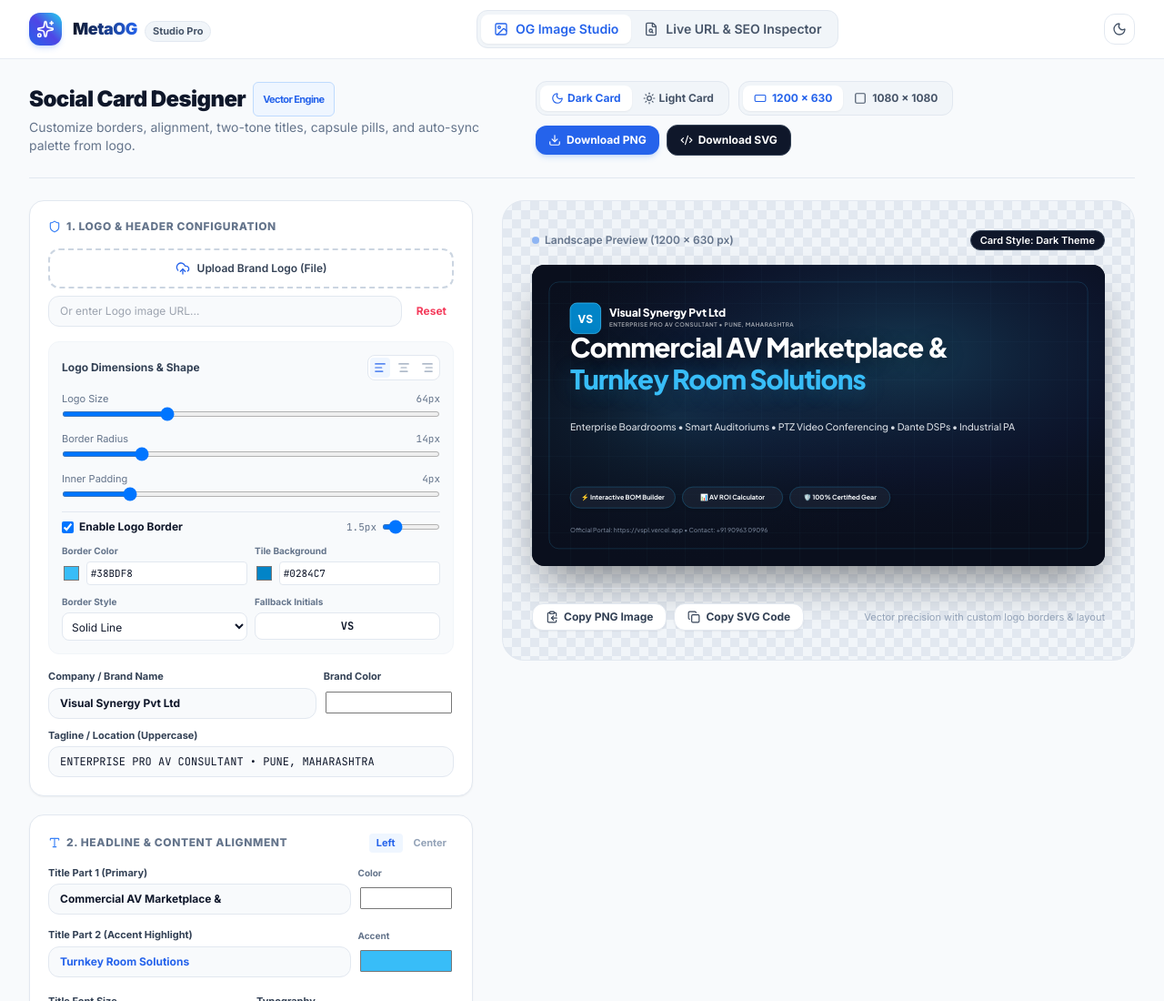
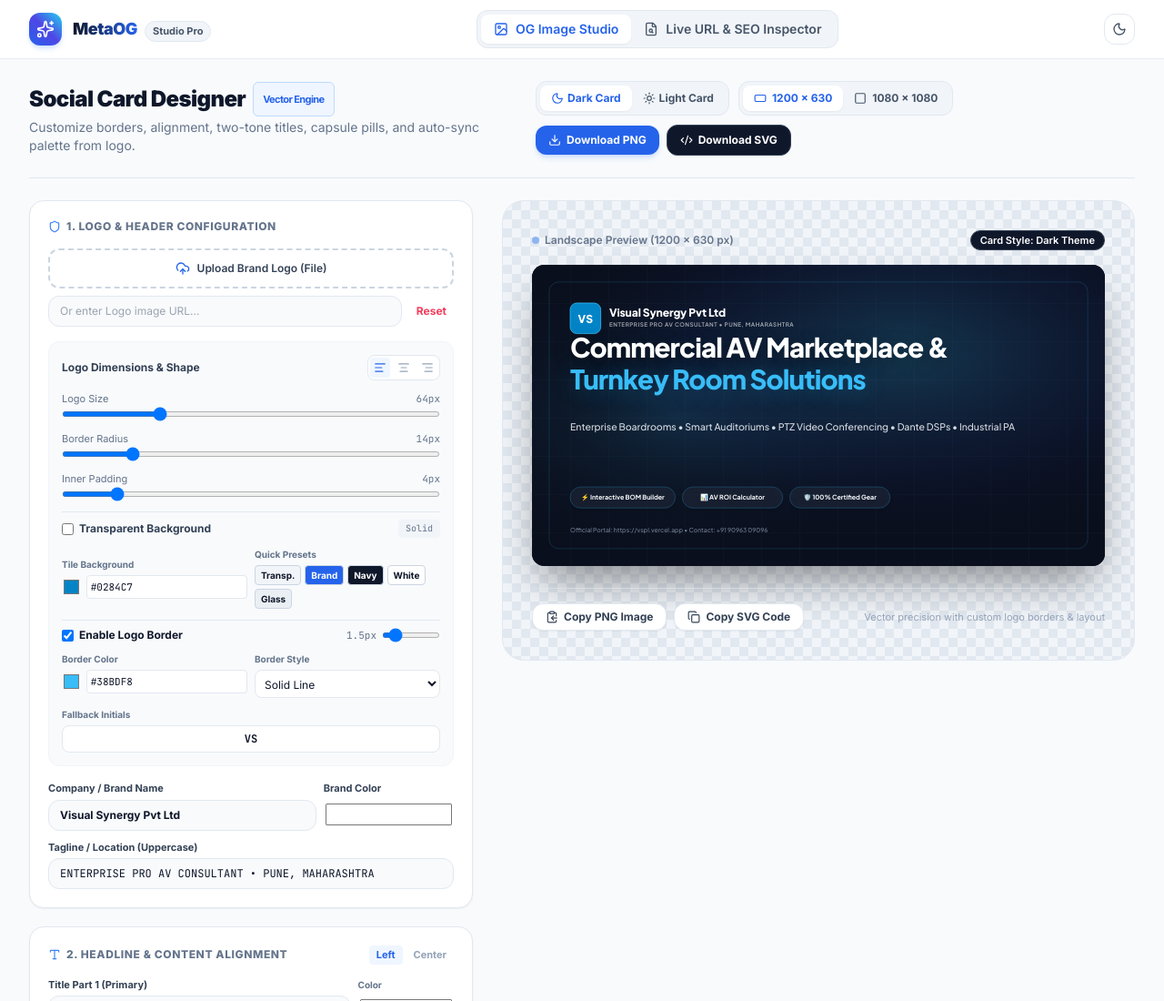
Before and after one commit to jaysingh9518/metaog-studio, a plain HTML site: page index.html in a window 1280 px wide. Shown: the top 1100 px of the page at 91% size. Drawn offline with nearby package versions, Linux system fonts and the light colour scheme.

Commit message:
logo transparency added

```diff
--- a/index.html
+++ b/index.html
@@ -241,7 +241,7 @@
                   <span>Logo Size</span>
                   <span id="lbl-logo-size" class="font-mono">64px</span>
                 </div>
-                <input type="range" id="logo-size" min="36" max="140" value="64" oninput="updateLogoSlider('size', this.value)" class="w-full h-1.5 bg-slate-200 dark:bg-slate-700 rounded-lg cursor-pointer">
+                <input type="range" id="logo-size" min="32" max="160" value="64" oninput="updateLogoSlider('size', this.value)" class="w-full h-1.5 bg-slate-200 dark:bg-slate-700 rounded-lg cursor-pointer">
               </div>
 
               <!-- Radius Slider -->
@@ -250,7 +250,7 @@
                   <span>Border Radius</span>
                   <span id="lbl-logo-radius" class="font-mono">14px</span>
                 </div>
-                <input type="range" id="logo-radius" min="0" max="70" value="14" oninput="updateLogoSlider('radius', this.value)" class="w-full h-1.5 bg-slate-200 dark:bg-slate-700 rounded-lg cursor-pointer">
+                <input type="range" id="logo-radius" min="0" max="80" value="14" oninput="updateLogoSlider('radius', this.value)" class="w-full h-1.5 bg-slate-200 dark:bg-slate-700 rounded-lg cursor-pointer">
               </div>
 
               <!-- Padding Slider -->
@@ -259,7 +259,39 @@
                   <span>Inner Padding</span>
                   <span id="lbl-logo-padding" class="font-mono">4px</span>
                 </div>
-                <input type="range" id="logo-padding" min="0" max="24" value="4" oninput="updateLogoSlider('padding', this.value)" class="w-full h-1.5 bg-slate-200 dark:bg-slate-700 rounded-lg cursor-pointer">
+                <input type="range" id="logo-padding" min="0" max="30" value="4" oninput="updateLogoSlider('padding', this.value)" class="w-full h-1.5 bg-slate-200 dark:bg-slate-700 rounded-lg cursor-pointer">
+              </div>
+
+              <!-- Logo Background & Transparency Suite -->
+              <div class="pt-2 border-t border-slate-200 dark:border-slate-700/60 space-y-2.5">
+                <div class="flex items-center justify-between">
+                  <label class="flex items-center space-x-1.5 font-bold text-slate-700 dark:text-slate-300 cursor-pointer">
+                    <input type="checkbox" id="logo-bg-transparent-toggle" onchange="toggleLogoTransparent(this.checked)" class="rounded text-blue-600 focus:ring-blue-500">
+                    <span>Transparent Background</span>
+                  </label>
+                  <span id="logo-bg-status-badge" class="text-[10px] font-mono px-2 py-0.5 rounded bg-slate-100 dark:bg-slate-700 text-slate-500">Solid</span>
+                </div>
+
+                <!-- Background Color Picker & Hex -->
+                <div id="logo-bg-color-wrapper" class="grid grid-cols-2 gap-2 items-center transition-opacity duration-150">
+                  <div>
+                    <label class="block text-[10px] text-slate-500 mb-1 font-bold">Tile Background</label>
+                    <div class="flex items-center space-x-1.5">
+                      <input type="color" id="logo-bg-color" value="#0284c7" oninput="updateLogoBgFromColor(this.value)" class="w-6 h-6 rounded border-0 cursor-pointer bg-transparent">
+                      <input type="text" id="logo-bg-color-hex" value="#0284c7" onchange="syncHexToColor('logo-bg-color', this.value); updateLogoBgFromColor(this.value);" class="w-full text-[11px] font-mono p-1 rounded bg-white dark:bg-slate-800 border border-slate-200 dark:border-slate-700 uppercase">
+                    </div>
+                  </div>
+                  <div>
+                    <label class="block text-[10px] text-slate-500 mb-1 font-bold">Quick Presets</label>
+                    <div class="flex flex-wrap gap-1">
+                      <button type="button" onclick="setLogoBgPreset('transparent')" class="px-1.5 py-0.5 text-[10px] font-bold rounded border border-slate-300 dark:border-slate-600 bg-slate-100 dark:bg-slate-700 hover:border-blue-500 transition">Transp.</button>
+                      <button type="button" onclick="setLogoBgPreset('primary')" class="px-1.5 py-0.5 text-[10px] font-bold rounded border border-slate-300 dark:border-slate-600 bg-blue-600 text-white hover:opacity-90 transition">Brand</button>
+                      <button type="button" onclick="setLogoBgPreset('navy')" class="px-1.5 py-0.5 text-[10px] font-bold rounded border border-slate-300 dark:border-slate-600 bg-slate-900 text-white hover:opacity-90 transition">Navy</button>
+                      <button type="button" onclick="setLogoBgPreset('white')" class="px-1.5 py-0.5 text-[10px] font-bold rounded border border-slate-300 dark:border-slate-600 bg-white text-slate-900 hover:opacity-90 transition">White</button>
+                      <button type="button" onclick="setLogoBgPreset('glass')" class="px-1.5 py-0.5 text-[10px] font-bold rounded border border-slate-300 dark:border-slate-600 bg-slate-200/60 dark:bg-slate-700/60 hover:border-blue-500 transition">Glass</button>
+                    </div>
+                  </div>
+                </div>
               </div>
 
               <!-- Border Controls -->
@@ -284,16 +316,6 @@
                     </div>
                   </div>
                   <div>
-                    <label class="block text-[10px] text-slate-500 mb-1 font-bold">Tile Background</label>
-                    <div class="flex items-center space-x-1.5">
-                      <input type="color" id="logo-bg-color" value="#0284c7" oninput="renderOGCanvas()" class="w-6 h-6 rounded border-0 cursor-pointer bg-transparent">
-                      <input type="text" id="logo-bg-color-hex" value="#0284c7" onchange="syncHexToColor('logo-bg-color', this.value)" class="w-full text-[11px] font-mono p-1 rounded bg-white dark:bg-slate-800 border border-slate-200 dark:border-slate-700 uppercase">
-                    </div>
-                  </div>
-                </div>
-
-                <div class="grid grid-cols-2 gap-2">
-                  <div>
                     <label class="block text-[10px] text-slate-500 mb-1 font-bold">Border Style</label>
                     <select id="logo-border-style" onchange="renderOGCanvas()" class="w-full text-xs rounded-lg bg-white dark:bg-slate-800 border border-slate-200 dark:border-slate-700 p-1.5">
                       <option value="solid">Solid Line</option>
@@ -302,10 +324,11 @@
                       <option value="double">Double</option>
                     </select>
                   </div>
-                  <div>
-                    <label class="block text-[10px] text-slate-500 mb-1 font-bold">Fallback Initials</label>
-                    <input type="text" id="og-badge-initials" value="VS" maxlength="3" oninput="renderOGCanvas()" class="w-full text-xs rounded-lg bg-white dark:bg-slate-800 border border-slate-200 dark:border-slate-700 p-1.5 font-mono uppercase font-bold text-center">
-                  </div>
+                </div>
+
+                <div>
+                  <label class="block text-[10px] text-slate-500 mb-1 font-bold">Fallback Initials</label>
+                  <input type="text" id="og-badge-initials" value="VS" maxlength="3" oninput="renderOGCanvas()" class="w-full text-xs rounded-lg bg-white dark:bg-slate-800 border border-slate-200 dark:border-slate-700 p-1.5 font-mono uppercase font-bold text-center">
                 </div>
               </div>
             </div>
@@ -723,6 +746,7 @@
       headerAlign: 'left',
       contentAlign: 'left',
       logoDataUrl: null,
+      logoBgCustom: null,
       serpMode: 'desktop',
       extractedPalette: null,
       lastFetchedData: null
@@ -850,6 +874,73 @@
       renderOGCanvas();
     }
 
+    /* Logo Background Transparency & Preset Logic */
+    function toggleLogoTransparent(isTransparent) {
+      const colorWrapper = document.getElementById('logo-bg-color-wrapper');
+      const badge = document.getElementById('logo-bg-status-badge');
+      if (isTransparent) {
+        colorWrapper.classList.add('opacity-40');
+        badge.textContent = 'Transparent';
+        badge.className = 'text-[10px] font-mono px-2 py-0.5 rounded bg-emerald-100 text-emerald-700 dark:bg-emerald-950/60 dark:text-emerald-400 font-bold';
+        app.logoBgCustom = 'none';
+      } else {
+        colorWrapper.classList.remove('opacity-40');
+        badge.textContent = 'Solid';
+        badge.className = 'text-[10px] font-mono px-2 py-0.5 rounded bg-slate-100 dark:bg-slate-700 text-slate-500';
+        app.logoBgCustom = document.getElementById('logo-bg-color').value;
+      }
+      renderOGCanvas();
+    }
+
+    function updateLogoBgFromColor(colorVal) {
+      const transToggle = document.getElementById('logo-bg-transparent-toggle');
+      if (transToggle.checked) {
+        transToggle.checked = false;
+        toggleLogoTransparent(false);
+      } else {
+        app.logoBgCustom = colorVal;
+        renderOGCanvas();
+      }
+    }
+
+    function setLogoBgPreset(preset) {
+      const transToggle = document.getElementById('logo-bg-transparent-toggle');
+      const colInput = document.getElementById('logo-bg-color');
+      const hexInput = document.getElementById('logo-bg-color-hex');
+
+      if (preset === 'transparent') {
+        transToggle.checked = true;
+        toggleLogoTransparent(true);
+        showToast('Logo background set to transparent');
+        return;
+      }
+
+      transToggle.checked = false;
+      toggleLogoTransparent(false);
+
+      let targetColor = '#0284c7';
+      if (preset === 'primary') {
+        targetColor = document.getElementById('col-accent').value || '#38bdf8';
+      } else if (preset === 'navy') {
+        targetColor = '#0f172a';
+      } else if (preset === 'white') {
+        targetColor = '#ffffff';
+      } else if (preset === 'glass') {
+        targetColor = app.cardTheme === 'dark' ? 'rgba(255,255,255,0.08)' : 'rgba(0,0,0,0.05)';
+      }
+
+      if (targetColor.startsWith('#')) {
+        colInput.value = targetColor;
+        hexInput.value = targetColor.toUpperCase();
+        app.logoBgCustom = targetColor;
+      } else {
+        app.logoBgCustom = targetColor;
+      }
+
+      renderOGCanvas();
+      showToast(`Logo background preset '${preset}' applied`);
+    }
+
     function updateTitleSize(val) {
       document.getElementById('lbl-title-size').textContent = `${val}px`;
       renderOGCanvas();
@@ -1022,7 +1113,14 @@
       const enableBorder = document.getElementById('logo-border-toggle').checked;
       const borderWidth = enableBorder ? parseFloat(document.getElementById('logo-border-width').value) : 0;
       const borderColor = document.getElementById('logo-border-color').value;
-      const logoBg = document.getElementById('logo-bg-color').value;
+
+      // Determine Logo Background Fill (Transparent or Solid/Glass)
+      const isTransparentBg = document.getElementById('logo-bg-transparent-toggle').checked;
+      let logoBg = 'none';
+      if (!isTransparentBg) {
+        logoBg = app.logoBgCustom || document.getElementById('logo-bg-color').value || '#0284c7';
+      }
+
       const borderStyle = document.getElementById('logo-border-style').value;
       const initials = escapeXml(document.getElementById('og-badge-initials').value || 'VS');
 
@@ -1130,7 +1228,7 @@
           <g transform="translate(${app.headerAlign === 'center' ? -logoSize / 2 : (app.headerAlign === 'right' ? -logoSize : 0)}, 0)">
             <rect width="${logoSize}" height="${logoSize}" rx="${logoRadius}"
                   fill="${logoBg}"
-                  stroke="${borderColor}"
+                  stroke="${enableBorder ? borderColor : 'none'}"
                   stroke-width="${borderWidth}"
                   stroke-dasharray="${strokeDash}"/>
 
@@ -1144,7 +1242,7 @@
             ` : `
               <text x="${logoSize / 2}" y="${(logoSize / 2) + (logoSize * 0.14)}"
                     font-family="${font}, sans-serif" font-size="${Math.round(logoSize * 0.36)}" font-weight="900"
-                    fill="#ffffff" text-anchor="middle">
+                    fill="${isTransparentBg ? accent : '#ffffff'}" text-anchor="middle">
                 ${initials}
               </text>
             `}
```
